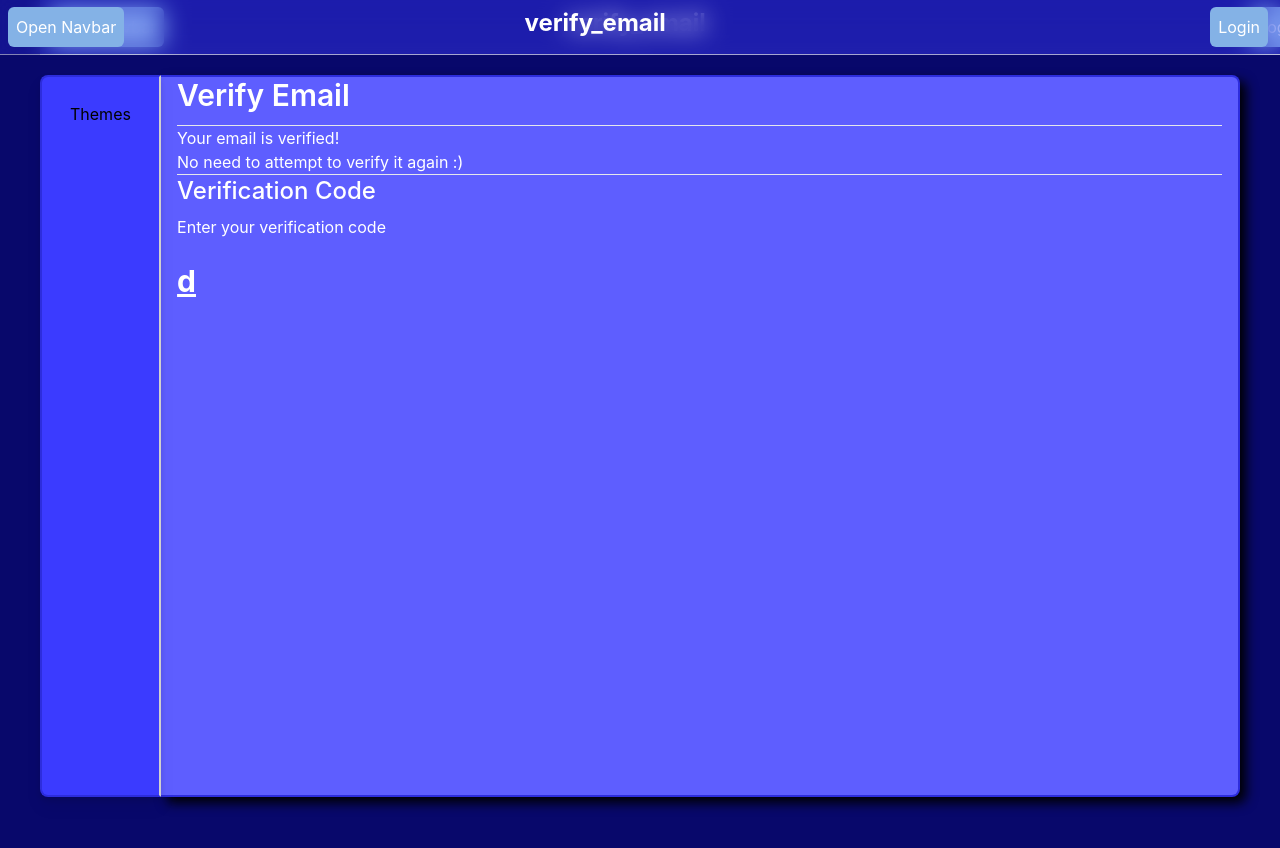
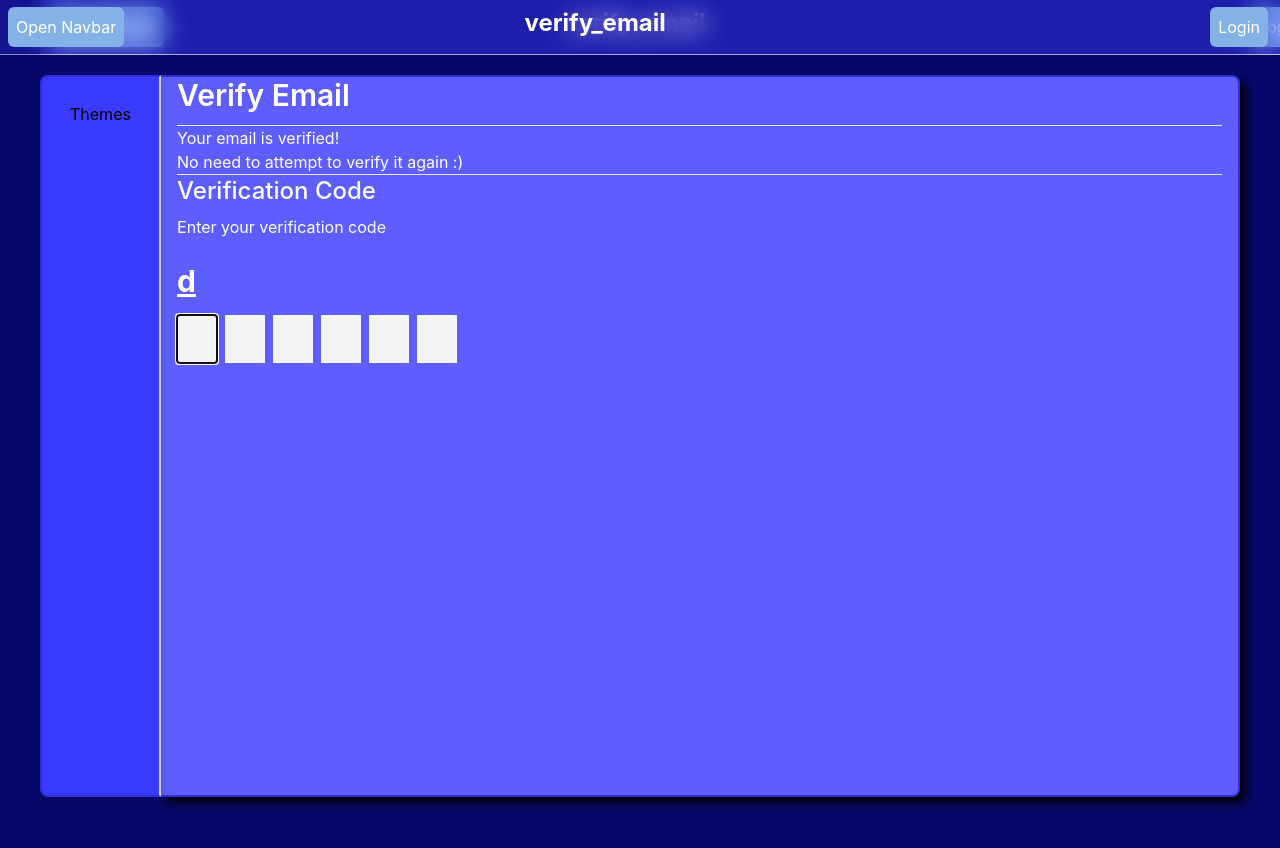
Before and after one commit to acid4sigmas/acid4sigmas-frontend, a React (Create React App) app: page /settings/verify_email in a window 1280 px wide. Shown: the top 848 px of the page. Built offline with nearby package versions, Linux system fonts and the light colour scheme.

Commit message:
clean up and added code field

```diff
--- a/src/components/Input.tsx
+++ b/src/components/Input.tsx
@@ -1,16 +1,16 @@
+import { Ref, useEffect, useRef, useState } from "react";
 
-
-
-interface InputProps {
+export namespace Input {
+  interface TextProps {
     name?: string;
     value?: string;
     onChange: (e: React.ChangeEvent<HTMLInputElement>) => void;
     required?: boolean;
     placeholder?: string;
     password?: boolean;
-}
+  }
 
-const Input: React.FC<InputProps> = ({
+  export const Text: React.FC<TextProps> = ({
     name = '',
     value = '',
     onChange,
@@ -37,6 +37,149 @@ const Input: React.FC<InputProps> = ({
         }
       />
     );
-};
+  };
 
-  export default Input;
+  interface CodeProps {
+    name?: string;
+    value?: string;
+    callback: (code: string) => void;
+    required?: boolean;
+  }
+
+  export const Code: React.FC<CodeProps> = ({
+    name = '',
+    value = '',
+    callback,
+    required = false
+  }) => {
+    const [code, setCode] = useState('');
+
+    const inputRefs = [
+      useRef<HTMLInputElement>(null),
+      useRef<HTMLInputElement>(null),
+      useRef<HTMLInputElement>(null),
+      useRef<HTMLInputElement>(null),
+      useRef<HTMLInputElement>(null),
+      useRef<HTMLInputElement>(null),
+    ];
+
+    const resetCode = () => {
+      inputRefs.forEach((ref) => {
+        if (ref.current) {
+          ref.current.value = '';
+        }
+      });
+      inputRefs[0].current?.focus();
+      setCode('');
+    };
+
+
+    useEffect(() => {
+      value = code;
+      console.log("actual code: " + code );
+
+      if (code.length === 6) {
+        if (typeof callback === 'function') callback(code);
+        resetCode();
+      }
+
+    }, [code]);
+
+    function handleInput(e: React.ChangeEvent<HTMLInputElement>, index: number) {
+      const input = e.target;
+      const previousInput = inputRefs[index - 1];
+      const nextInput = inputRefs[index + 1];
+
+      const newCode = [...code];
+
+      if (/^[a-z]+$/.test(input.value)) {
+        const uc = input.value.toUpperCase();
+        newCode[index] = uc;
+        if (inputRefs[index].current) {
+          inputRefs[index].current.value = uc;
+        }
+      } else {
+        newCode[index] = input.value;
+      }
+      setCode(newCode.join(''));
+
+      input.select();
+
+      if (input.value === '') {
+        if (previousInput) {
+          previousInput.current?.focus();
+        }
+      } else if (nextInput) {
+        nextInput.current?.select();
+      }
+
+    }
+
+    function handleFocus(e: any) {
+      e.target.select();
+    }
+
+    function handleKeyDown(e: React.KeyboardEvent<HTMLInputElement>, index: number) {
+      const input = e.target as HTMLInputElement;
+      const previousInput = inputRefs[index - 1];
+      const nextInput = inputRefs[index + 1];
+
+      if (e.key === "Backspace" && input.value === '')  {
+        e.preventDefault();
+        setCode((prevCode) => prevCode.slice(0, index) + prevCode.slice(index + 1));
+        if (previousInput) {
+          previousInput.current?.focus();
+        }
+      } else if (input.value !== '' && e.key !== "Backspace") {
+        e.preventDefault();
+        if (nextInput) {
+          nextInput.current?.focus();
+        }
+      }
+    }
+
+    const handlePaste = (e: React.ClipboardEvent<HTMLInputElement>) => {
+      const pastedCode = e.clipboardData.getData('text');
+
+      if (pastedCode.length === 6) {
+        setCode(pastedCode);
+        inputRefs.forEach((inputRef, index) => {
+          if (inputRef.current) {
+            inputRef.current.value = pastedCode.charAt(index);
+          }
+        });
+      }
+    }
+
+    const ClearButton = () => {
+      return (
+        <button
+          onClick={resetCode}
+          className="text-2xl"
+        >reset</button>
+      )
+    }
+
+    return (
+      <div className="flex gap-2 relative">
+        {[0, 1, 2, 3, 4, 5, ].map((index: number) => (
+          <input
+            className="text-2xl bg-gray-100 w-10 flex p-2 text-center"
+            key={index}
+            type="text"
+            maxLength={1}
+            onChange={(e) => handleInput(e, index)}
+            ref={inputRefs[index]}
+            autoFocus={index === 0}
+            onFocus={handleFocus}
+            onKeyDown={(e) => handleKeyDown(e, index)}
+            onPaste={handlePaste}
+          />
+        ))}
+      </div>
+    )
+
+  }
+
+
+}
--- a/src/tsx/Auth/Login.tsx
+++ b/src/tsx/Auth/Login.tsx
@@ -5,7 +5,7 @@ import { useNavigate } from "react-router-dom";
 
 import { Response } from "../../types";
 import { CenteredContainer, Container } from "../../components/Container";
-import Input from "../../components/Input";
+import { Input } from "../../components/Input";
 
 export default function Login() {
 
@@ -78,7 +78,7 @@ export default function Login() {
                     <form onSubmit={handleSubmit}>
                         <label>username or email</label>
                         <br/>
-                        <Input
+                        <Input.Text
                             name="username"
                             value={username}
                             onChange={handleInputChange}
@@ -88,7 +88,7 @@ export default function Login() {
                         <br/>
                         <label>password</label>
                         <br/>
-                        <Input
+                        <Input.Text
                             name="password"
                             value={password}
                             onChange={handleInputChange}
--- a/src/tsx/Auth/Register.tsx
+++ b/src/tsx/Auth/Register.tsx
@@ -3,6 +3,8 @@ import TopBar from "../Topbar";
 import config from '../../config.json';
 import { useNavigate } from "react-router-dom";
 import { Response } from "../../types";
+import { CenteredContainer, Container } from "../../components/Container";
+import { Input } from "../../components/Input";
 
 export default function Register() {
     const nav = useNavigate();
@@ -74,15 +76,13 @@ export default function Register() {
     return (
     <div>
         <TopBar />
-        <div className="container">
-            <div className="centered-container">
+        <Container>
+            <CenteredContainer>
                 <div className="register-form">
                     <form onSubmit={handleSubmit}>
-                        <h1>Register</h1>
                         <label>username</label>
                         <br />
-                        <input
-                            type="text"
+                        <Input.Text
                             name="username"
                             value={username}
                             onChange={handleInputChange}
@@ -92,8 +92,7 @@ export default function Register() {
                         <br />
                         <label>email</label>
                         <br />
-                        <input
-                            type="text"
+                        <Input.Text
                             name="email"
                             value={email}
                             onChange={handleInputChange}
@@ -103,23 +102,23 @@ export default function Register() {
                         <br />
                         <label>password</label>
                         <br />
-                        <input
-                            type="password"
+                        <Input.Text
                             name="password"
                             value={password}
                             onChange={handleInputChange}
                             required
+                            password
                         />
                         <br />
                         <br />
                         <label>confirm password</label>
                         <br/>
-                        <input
-                            type="password"
+                        <Input.Text
                             name="confirm-password"
                             value={confirmPassword}
                             onChange={handleInputChange}
                             required
+                            password
                         />
                         <br/>
                         <br />
@@ -131,8 +130,8 @@ export default function Register() {
                     <p>If you do not verify your email you cannot use the api services.</p>
 
                 </div>
-            </div>
-        </div>
+            </CenteredContainer>
+        </Container>
     </div>
     )
 }
--- a/src/tsx/Settings/VerifyEmail.tsx
+++ b/src/tsx/Settings/VerifyEmail.tsx
@@ -7,6 +7,7 @@ import config from '../../config.json';
 import { Account } from "../../types";
 import { Response } from "../../types";
 import { Container } from "../../components/Container";
+import { Input } from "../../components/Input";
 
 const token = localStorage.getItem("token");
 
@@ -15,7 +16,7 @@ export default function VerifyEmail() {
     const [error, setError] = useState("");
     const [message, setMessage] = useState("");
     const nav = useNavigate();
-    const [code, setCode] = useState(new Array(6).fill(""));
+    const [code, setCode] = useState("");
 
     const inputsRef = useRef<(HTMLInputElement | null)[]>([]);
 
@@ -24,7 +25,7 @@ export default function VerifyEmail() {
         if (/^[0-9]$/.test(value)) {
             let newCode = [...code];
             newCode[index] = value;
-            setCode(newCode);
+
 
             if (index < 5) {
                 inputsRef.current[index + 1]?.focus()
@@ -41,13 +42,13 @@ export default function VerifyEmail() {
             } else {
                 let newCode = [...code];
                 newCode[index] = "";
-                setCode(newCode);
+
             }
         }
     };
 
     const handleSubmit = () => {
-        const codeValue = code.join("");
+        const codeValue = code
         console.log("Code entered:", codeValue);
     };
 
@@ -113,6 +114,10 @@ export default function VerifyEmail() {
         }
     }
 
+    useEffect(() => {
+        console.log(code );
+    }, [code])
+
     return (
     <div>
         <TopBar />
@@ -160,6 +165,11 @@ export default function VerifyEmail() {
                                         <br/>
                                         <br/>
                                         <h1 className="text-3xl font-bold underline">d</h1>
+                                        <Input.Code
+                                            callback={(o) => setCode(o)}
+                                            name="code"
+                                            value={code}
+                                        />
                                     </form>
                                 </div>
                             </div>
--- a/tsconfig.json
+++ b/tsconfig.json
@@ -1,6 +1,6 @@
 {
   "compilerOptions": {
-    "target": "es5",
+    "target": "ES2017",
     "lib": [
       "dom",
       "dom.iterable",
```
